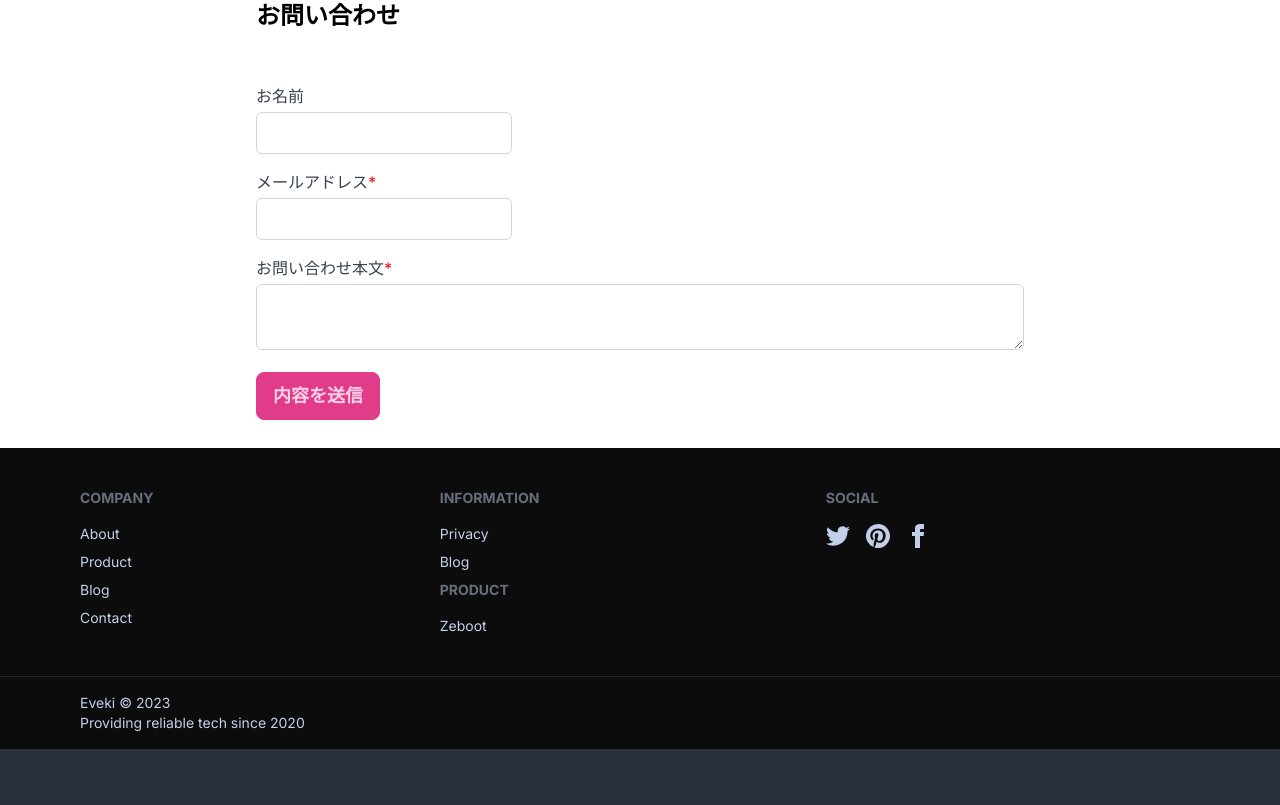
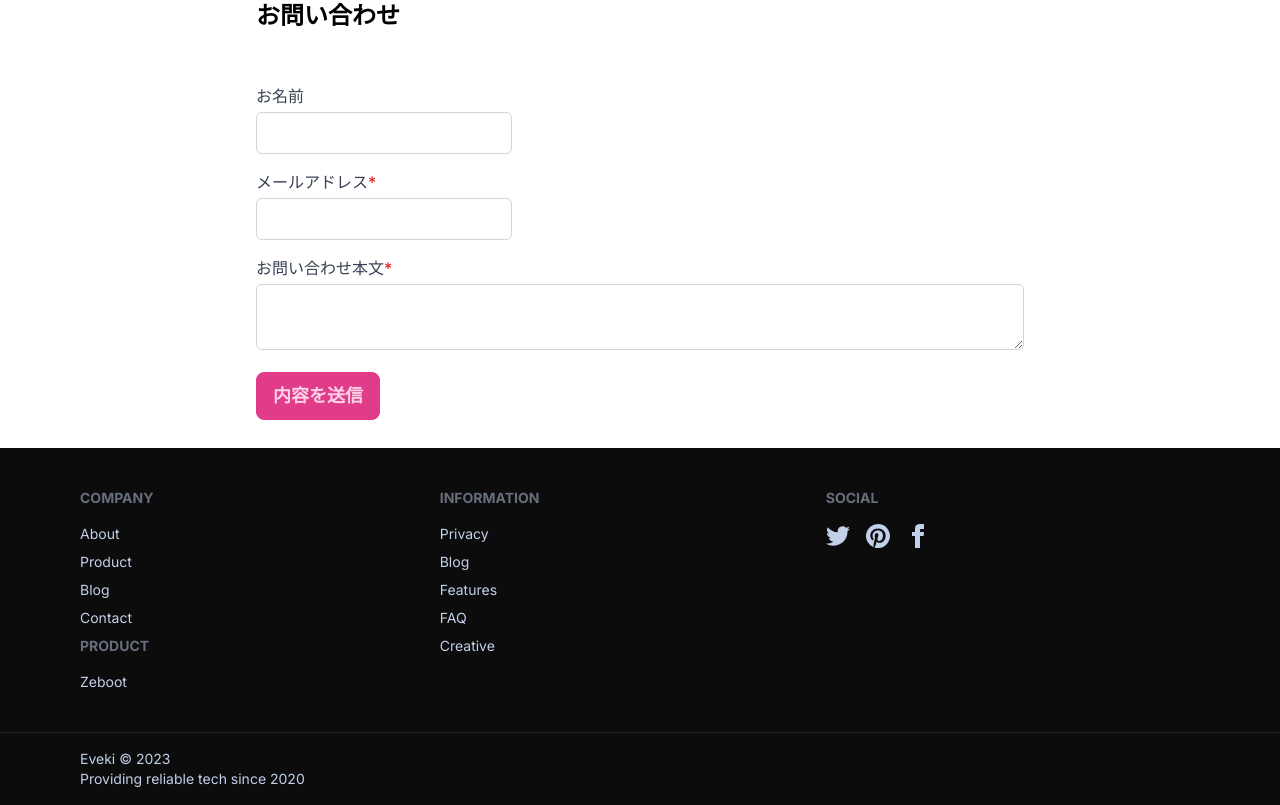
Before and after one commit to acidrefluxreflex/Eveki-Landing, a Next.js app: page / in a window 1280 px wide. Shown: the part 4004-4809 px from the top of the page. Before the commit the page ends 4753 px from the top, so only its background shows below. Built offline with nearby package versions, Linux system fonts and the light colour scheme.

Commit message:
fix footer

```diff
--- a/public/contents/about.html
+++ b/public/contents/about.html
@@ -376,7 +376,7 @@ code {
 <Image src="/contents/assets/Eveki-4.webp" alt="Eveki product" width="1280" height="600" />
 <p>Evekiは人工知能の応答を対応するEveki Coreとそれに対応するフロントシステムという構成で成立しています。Coreに対してAI固有のコードを用いることで任意の人格を呼び出す形になります。CoreにはAPIからアクセスすることができ、例えばEveki iOSではこのCoreと通信することで会話を行なっています。こうすることによって他サービスなど外部との連携をスムーズに行うことが可能にしています。</p>
 <h2 id="%E5%BF%9C%E7%AD%94%E3%81%AE%E5%AE%89%E5%85%A8%E6%80%A7">応答の安全性</h2>
-<p>差別的な内容や性的な内容を含む返答を防ぐこtに加え、ユーザー側からの攻撃的なメッセージからデータを守ることも可能です。人工知能導入のリスクを減らした上で使用、導入することができます。</p>
+<p>差別的な内容や性的な内容を含む返答を防ぐことに加え、ユーザー側からの攻撃的なメッセージからデータを守ることも可能です。人工知能導入のリスクを減らした上で使用、導入することができます。</p>
 
 </body>
 </html>
--- a/src/app/blog/[postId]/page.tsx
+++ b/src/app/blog/[postId]/page.tsx
@@ -74,7 +74,7 @@ export default async function StaticDetailPage({
   // ページの生成された時間を取得
 
   const proseSetting: string =
-    "prose text-black prose-h1:text-black prose-h2:text-black prose-a:text-blue-500 prose-strong:text-blue-500 prose-strong:font-bold prose-h2:border-b-2  prose-h2:text-3xl";
+    "prose text-black prose-h1:text-black prose-h2:text-[#583169] prose-h3:text-[#76428C] prose-a:text-blue-500 prose-strong:text-blue-500 prose-strong:font-bold prose-h2:border-b-2  prose-h2:text-3xl";
 
   if (!post) {
     notFound();
--- a/src/app/info/faq/page.tsx
+++ b/src/app/info/faq/page.tsx
@@ -2,7 +2,7 @@ import PageHeadImage from "@/components/shared/PageHeadImage";
 
 export default function FAQ() {
   const proseSetting: string =
-    "prose text-black prose-h1:text-black prose-h2:text-black prose-a:text-blue-500 prose-strong:text-blue-500 prose-strong:font-bold prose-h2:border-b-2  prose-h2:text-3xl";
+    "prose text-black prose-h1:text-black prose-h2:text-black prose-a:text-blue-500 prose-strong:text-blue-500 prose-strong:font-bold prose-h2:border-b-2 prose-h2:text-3xl";
 
   return (
     <>
@@ -70,7 +70,7 @@ export default function FAQ() {
               Q8: プライバシーはどのように保護されていますか？
             </h2>
             <p>
-              A9:
+              A8:
               Evekiはユーザーのプライバシーを重視し、個人情報の収集や外部への共有は行いません。詳細についてはプライバシーポリシーをご確認ください。
             </p>
             <hr />
@@ -78,7 +78,7 @@ export default function FAQ() {
               Q9: Evekiのサポートは提供されていますか？
             </h2>
             <p>
-              A10:
+              A9:
               はい、Evekiに関するサポートは提供されています。お困りの際は、公式ウェブサイトのヘルプセクションをご参照いただくか、お問い合わせ
             </p>
           </div>
--- a/src/app/product/page.tsx
+++ b/src/app/product/page.tsx
@@ -107,7 +107,7 @@ const About = () => {
             応答の安全性
           </h2>
           <p>
-            差別的な内容や性的な内容を含む返答を防ぐこtに加え、ユーザー側からの攻撃的なメッセージからデータを守ることも可能です。人工知能導入のリスクを減らした上で使用、導入することができます。
+            差別的な内容や性的な内容を含む返答を防ぐことに加え、ユーザー側からの攻撃的なメッセージからデータを守ることも可能です。人工知能導入のリスクを減らした上で使用、導入することができます。
           </p>
         </div>
       </article>
--- a/src/components/sections/Footer.tsx
+++ b/src/components/sections/Footer.tsx
@@ -19,6 +19,11 @@ const Footer: React.FC = () => {
           <Link href="/contact" className="link-hover link">
             Contact
           </Link>
+          <span className="footer-title">Product</span>
+
+          <a href="https://zeboot.net/" className="link-hover link">
+            Zeboot
+          </a>
         </div>
         <div id="INFO">
           <span className="footer-title">Information</span>
@@ -28,10 +33,15 @@ const Footer: React.FC = () => {
           <Link href="/blog" className="link-hover link">
             Blog
           </Link>
-          <span className="footer-title">Product</span>
-          <a href="https://zeboot.net/" className="link-hover link">
-            Zeboot
-          </a>
+          <Link href="/features" className="link-hover link">
+            Features
+          </Link>
+          <Link href="/info/faq" className="link-hover link">
+            FAQ
+          </Link>
+          <Link href="/info/creative-ideas" className="link-hover link">
+            Creative
+          </Link>
         </div>
 
         <div id="SOCIAL">
```
Also changed, not shown: public/contents/about.md (+1 -1 lines), src/app/contact/page.tsx (+4 -5 lines).
